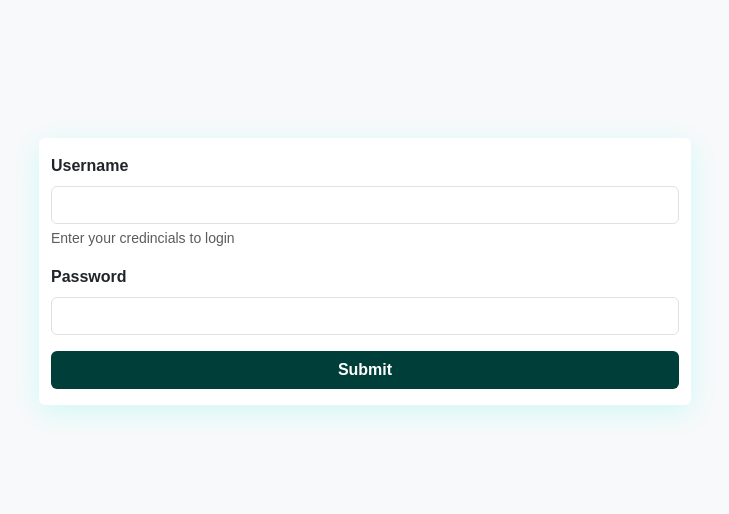
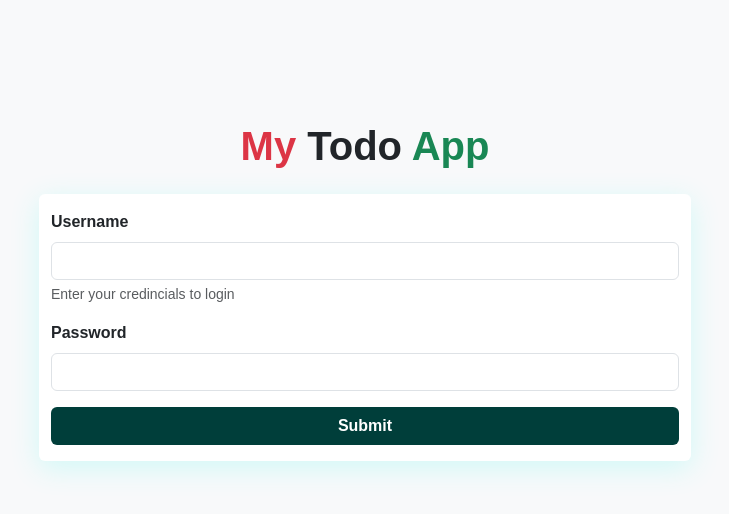
Before and after one commit to dopswae98/alcrainterviewfrontend, a React (Create React App) app: page / in a window 1280 px wide. Shown: the top 514 px of the page, without its empty margins (275-1004 px from the left). Built offline with nearby package versions, Linux system fonts and the light colour scheme; a web font is replaced by a local one.

Commit message:
resolved double click to check done

```diff
--- a/src/Pages/Login.jsx
+++ b/src/Pages/Login.jsx
@@ -66,6 +66,10 @@ const Login = () => {
             aria-label="Close"
           ></button>
         </div>
+        <h1 className="fw-bold text-center mt-3">
+          <span className="text-danger">My</span> Todo{" "}
+          <span className="text-success"> App</span>
+        </h1>
         <section className="form-section bg-light mx-3 mx-md-0">
           <div className="row mt-0">
             <div className="col-md-6 mx-auto bg-white box_shadow mt-3 py-3 rounded">
```
